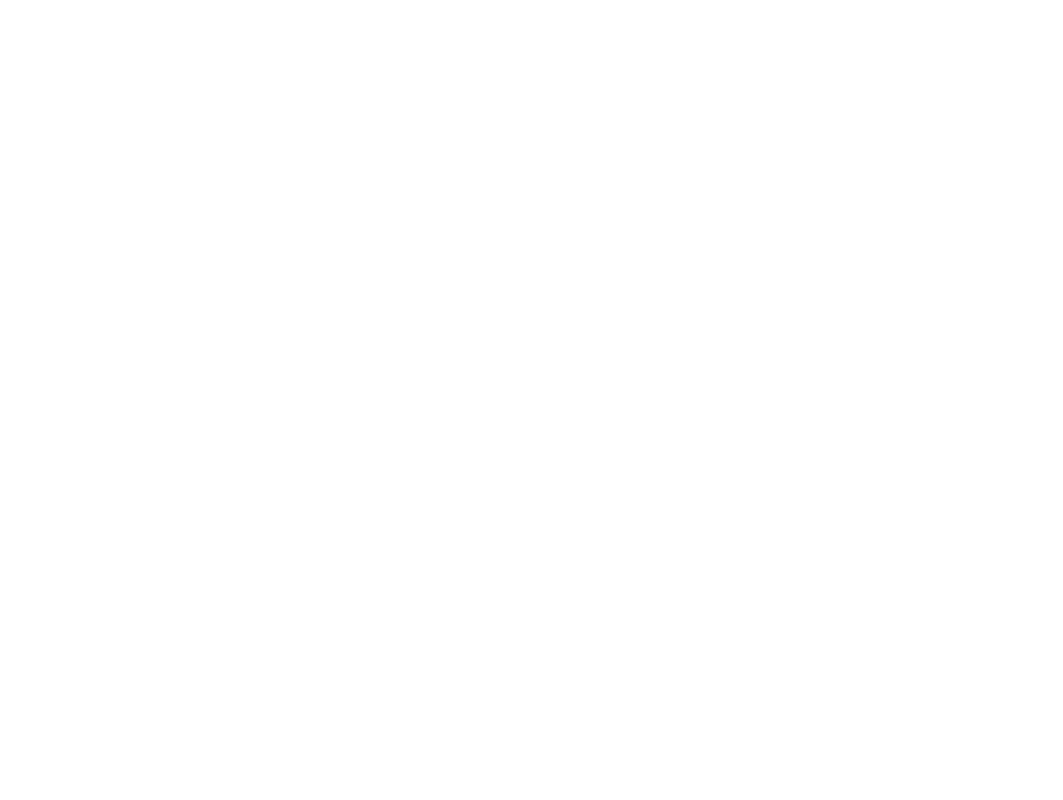
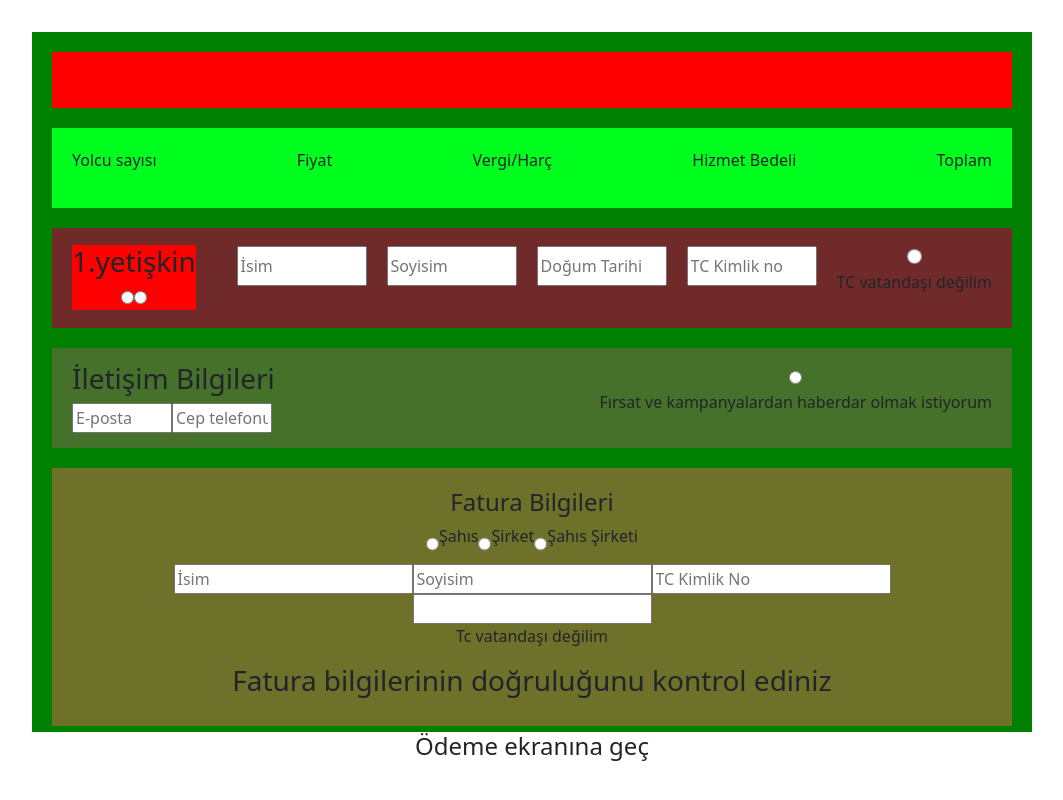
Before and after one commit to GoktugYmsk/fly-ticket-booking-challenge, a React (Create React App) app: page /sales-screen in a window 1280 px wide. Before the commit this address had no page. Shown: the whole page, without its empty margins (108-1171 px from the left). Built offline with nearby package versions, Linux system fonts and the light colour scheme.

Commit message:
salesScreen is added

```diff
--- a/src/App.js
+++ b/src/App.js
@@ -7,6 +7,7 @@ import SignUp from './components/content/register';
 import Login from './components/content/login';
 import Expedition from './components/expedition';
 import FlyCompanies from './components/componies';
+import SalesScreen from './components/salesScreen';
 import './App.css';
 
 function App() {
@@ -20,6 +21,7 @@ function App() {
         <Route path="/search" element={<SearchContent />} />
         <Route path="/pay-screen" element={<PayScreen />} />
         <Route path="/fly-companies" element={<FlyCompanies />} />
+        <Route path="/sales-screen" element={<SalesScreen />} />
       </Routes>
     </div >
   );
--- a/src/app/store.js
+++ b/src/app/store.js
@@ -8,5 +8,6 @@ export const store = configureStore({
         passFlightPortArrive: configure,
         optionDate: configure,
         passInfo: configure,
+        passTicket: configure,
     },
 })
--- a/src/components/configure.js
+++ b/src/components/configure.js
@@ -6,6 +6,7 @@ const initialState = {
     flightPortArrive: null,
     selectedDate: '',
     passengerInfo: {},
+    flightTicket: '',
 }
 
 export const configure = createSlice({
@@ -27,9 +28,12 @@ export const configure = createSlice({
         setPassengerInfo: (state, action) => {
             state.passengerInfo = action.payload;
         },
+        setFlightTicket: (state, action) => {
+            state.flightTicket = action.payload;
+        },
     }
 })
 
-export const { setPassengerAmount, setFlightPort, setFlightPortArrive, setSelectedDate, setPassengerInfo } = configure.actions
+export const { setPassengerAmount, setFlightPort, setFlightPortArrive, setSelectedDate, setPassengerInfo, setFlightTicket } = configure.actions
 
 export default configure.reducer
--- /dev/null
+++ b/src/components/salesScreen/index.jsx
@@ -0,0 +1,101 @@
+import React from 'react'
+import { useSelector } from 'react-redux';
+import { useNavigate } from 'react-router-dom';
+
+import './index.scss'
+
+function SalesScreen() {
+
+    const flightTicket = useSelector((state) => state.passTicket.flightTicket);
+
+    const navigate = useNavigate()
+
+    console.log('flightTicket', flightTicket)
+
+    const handlePayScreenClick = () => {
+        navigate('/pay-screen')
+    }
+
+    return (
+        <div className='salesScreen-container' >
+            <div className='salesScreen-container-content' >
+                <div className='salesScreen-container-content__box' >
+                    <p>{flightTicket.airline}</p>
+                    <p>{flightTicket.flightNo}</p>
+                    <p>{flightTicket.depTime}</p>
+                    <p>{flightTicket.arrTime}</p>
+                </div>
+                <div className='salesScreen-container-content__box__price' >
+                    <p>Yolcu sayısı</p>
+                    <p>Fiyat</p>
+                    <p>Vergi/Harç</p>
+                    <p>Hizmet Bedeli</p>
+                    <p>Toplam</p>
+                </div>
+                <div className='salesScreen-container-content__box__passDetail' >
+                    <div className='passenger-leftInfo' >
+                        <h3>1.yetişkin</h3>
+                        <input type='radio' />
+                        <input type='radio' />
+                    </div>
+                    <div className='passenger-rightInfo' >
+                        <input placeholder='İsim ' />
+                        <input placeholder='Soyisim' />
+                        <input placeholder='Doğum Tarihi' />
+                        <input placeholder='TC Kimlik no' />
+                        <div className='passenger-rightInfo-detail' >
+                            <input type='radio' />
+                            <p>TC vatandaşı değilim</p>
+                        </div>
+                    </div>
+                </div>
+                <div className='salesScreen-container-content__box__contact' >
+                    <div className='salesScreen-container-content__box__contact-top' >
+                        <h3>İletişim Bilgileri</h3>
+                        <div className='salesScreen-container-content__box-contact-mail-phone' >
+                            <input placeholder='E-posta' />
+                            <input placeholder='Cep telefonu' />
+                        </div>
+                    </div>
+                    <div className='salesScreen-container-content__box-campains' >
+                        <input type='radio' />
+                        <p>Fırsat ve kampanyalardan haberdar olmak istiyorum</p>
+                    </div>
+                </div>
+                <div className='salesScreen-container-content__box__invoice' >
+                    <h4>Fatura Bilgileri</h4>
+                    <div className='salesScreen-container-content__box__invoice-input'>
+                        <input type='radio' />
+                        <p>Şahıs</p>
+                        <input type='radio' />
+                        <p>Şirket</p>
+                        <input type='radio' />
+                        <p>Şahıs Şirketi</p>
+                    </div>
+                    <div className='salesScreen-container-content__box__invoice-passengerInfo' >
+                        <input placeholder='İsim' />
+                        <input placeholder='Soyisim' />
+                        <input placeholder='TC Kimlik No' />
+                        <input type='raido' />
+                        <p>Tc vatandaşı değilim</p>
+                    </div>
+                    <h3>Fatura bilgilerinin doğruluğunu kontrol ediniz</h3>
+                </div>
+                <div className='salesScreen-container-content__box__insurance' >
+                    <h4>Uçak Bileti Sigortası</h4>
+                    <div className='salesScreen-container-content__box__insurance-content' >
+                        <div className='salesScreen-container-content__box__insurance-content__left' >
+                            <input type='radio' />
+                            <p>Sigorta yaptırmak istiyorum</p>
+                        </div>
+                        <p>(2 Kişi) Toplam Fiyat ....</p>
+                    </div>
+                    <p>Detaylara Göz at</p>
+                </div>
+            </div>
+            <h4 onClick={handlePayScreenClick} >Ödeme ekranına geç</h4>
+        </div>
+    )
+}
+
+export default SalesScreen
--- /dev/null
+++ b/src/components/salesScreen/index.scss
@@ -0,0 +1,137 @@
+.salesScreen-container {
+    display: flex;
+    align-items: center;
+    flex-direction: column;
+    justify-content: center;
+    height: 100vh;
+
+    .salesScreen-container-content {
+        display: flex;
+        flex-direction: column;
+        background: green;
+        width: 1000px;
+        align-items: center;
+        height: 700px !important;
+        overflow: auto;
+        padding: 20px;
+        gap: 20px;
+
+        .salesScreen-container-content__box {
+            display: flex;
+            align-items: center;
+            width: 100%;
+            height: 300px !important;
+            padding: 20px;
+            justify-content: space-between;
+            background: red;
+        }
+
+        .salesScreen-container-content__box__price {
+            display: flex;
+            justify-content: space-between;
+            width: 100%;
+            height: 300px !important;
+            padding: 20px;
+            background: rgb(0, 255, 30);
+        }
+
+        .salesScreen-container-content__box__passDetail {
+            display: flex;
+            align-items: center;
+            justify-content: space-between;
+            width: 100%;
+            height: 100px;
+            padding: 20px;
+            background: rgb(113, 42, 42);
+
+            .passenger-leftInfo {
+                background: red;
+            }
+
+            .passenger-rightInfo {
+                display: flex;
+                align-content: center;
+                gap: 20px;
+
+                input {
+                    height: 40px;
+                    width: 130px;
+                }
+
+                .passenger-rightInfo-detail {
+
+                    input {
+                        width: 15px;
+                        height: 15px;
+                    }
+                }
+            }
+        }
+
+        .salesScreen-container-content__box__contact {
+            display: flex;
+            align-items: center;
+            justify-content: space-between;
+            width: 100%;
+            height: 100px;
+            padding: 20px;
+            background: rgb(69, 113, 42);
+
+            .salesScreen-container-content__box__contact-top {
+                .salesScreen-container-content__box-contact-mail-phone {
+                    display: flex;
+
+                    input {
+                        width: 100px;
+                    }
+                }
+
+                .salesScreen-container-content__box-campains {
+                    display: flex;
+                }
+            }
+
+        }
+
+        .salesScreen-container-content__box__invoice {
+            display: flex;
+            align-items: center;
+            flex-direction: column;
+            justify-content: space-between;
+            width: 100%;
+            height: 500px !important;
+            padding: 20px;
+            background: rgb(109, 113, 42);
+
+            .salesScreen-container-content__box__invoice-input {
+                display: flex;
+            }
+        }
+
+        .salesScreen-container-content__box__insurance {
+            display: flex;
+            align-items: center;
+            flex-direction: column;
+            width: 100%;
+            height: 500px !important;
+            padding: 20px;
+            background: rgb(109, 113, 42);
+
+            .salesScreen-container-content__box__insurance-content {
+                display: flex;
+                justify-content: space-between;
+            }
+
+
+        }
+    }
+
+    h4 {
+        cursor: pointer;
+
+        &:hover {
+            background: red;
+        }
+    }
+
+}
```
Also changed, not shown: src/components/componies/index.jsx (+17 -3 lines).
